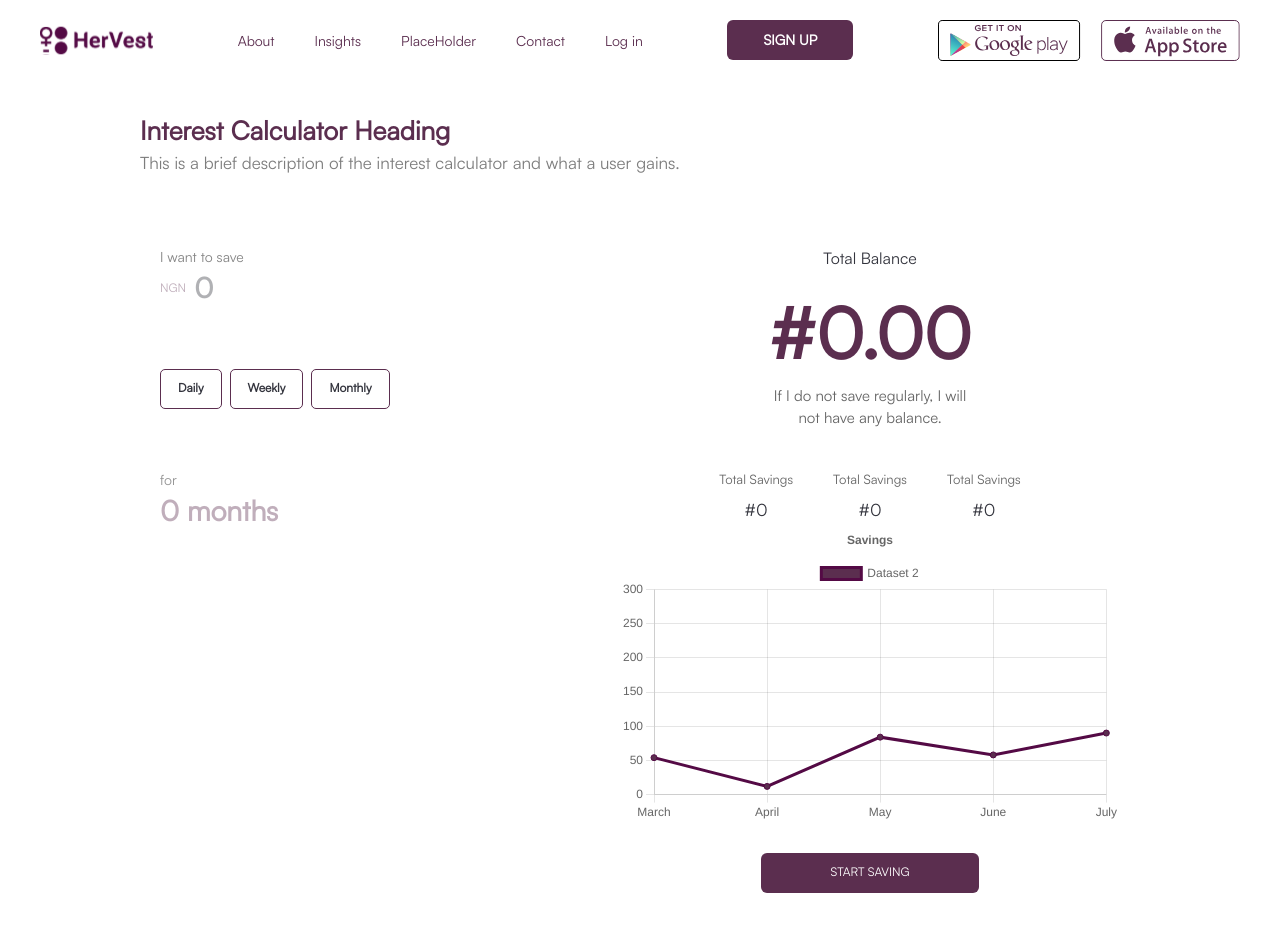
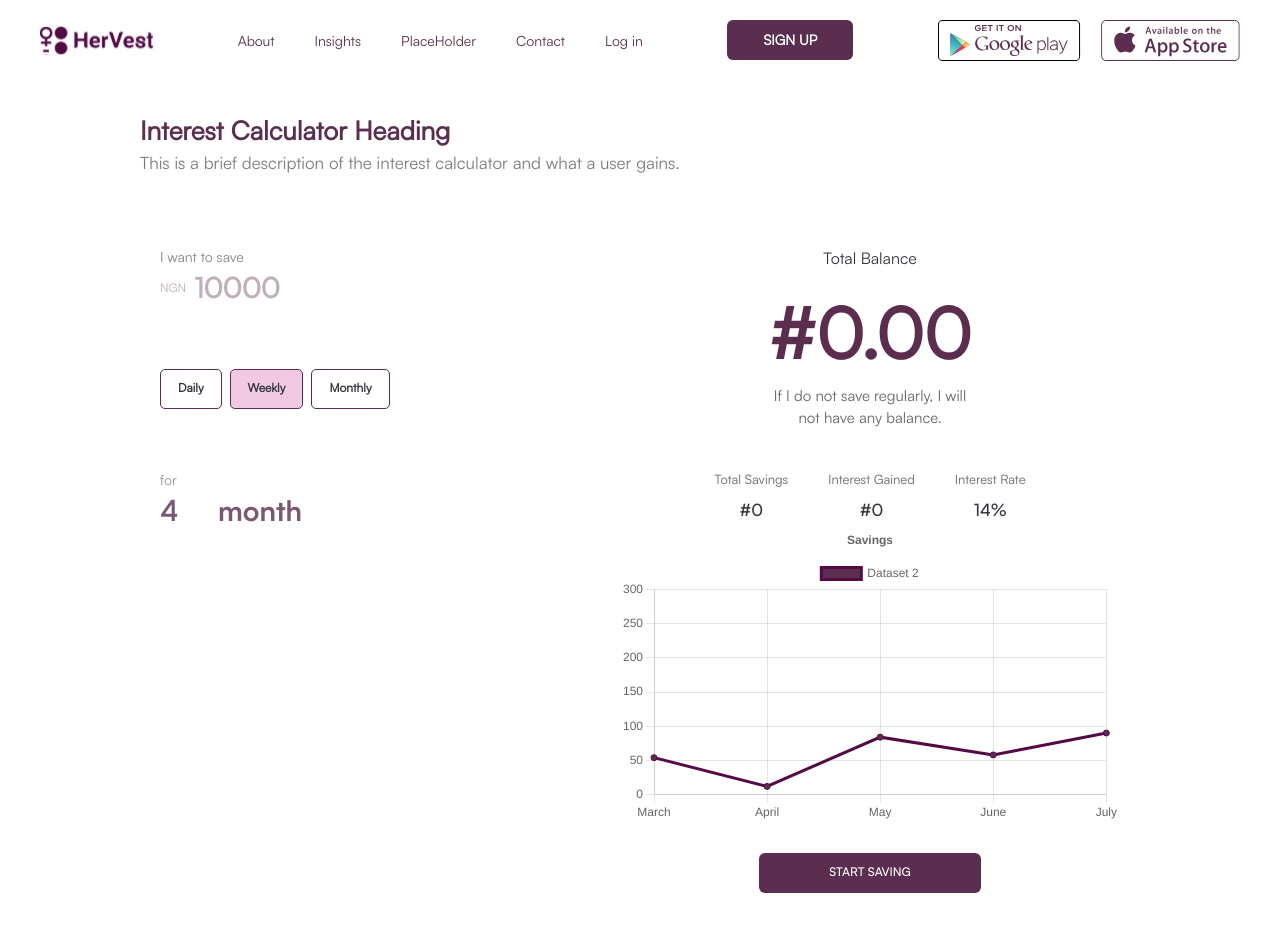
Before and after one commit to hervestng/interestCalculator, a React (Create React App) app: page / in a window 1280 px wide. Shown: the top 932 px of the page. Built offline with nearby package versions, Linux system fonts and the light colour scheme.

Commit message:
made input editable

```diff
--- a/package.json
+++ b/package.json
@@ -9,6 +9,7 @@
     "@testing-library/jest-dom": "^5.16.5",
     "@testing-library/react": "^13.4.0",
     "@testing-library/user-event": "^14.4.3",
+    "axios": "^1.4.0",
     "chart.js": "^4.3.0",
     "faker": "^6.6.6",
     "framer-motion": "^6.5.1",
--- a/src/ColorModeSwitcher.js
+++ b/src/ColorModeSwitcher.js
@@ -4,7 +4,7 @@ import { FaMoon, FaSun } from 'react-icons/fa';
 
 export const ColorModeSwitcher = props => {
   const { toggleColorMode } = useColorMode();
-  const text = useColorModeValue('dark', 'light');
+  const text = useColorModeValue('light');
   const SwitchIcon = useColorModeValue(FaMoon, FaSun);
 
   return (
--- a/src/Pages/Home.js
+++ b/src/Pages/Home.js
@@ -2,8 +2,6 @@ import { Box , Text} from '@chakra-ui/react'
 import React from 'react'
 import Navbar from '../components/Navbar'
 import InterestStat from '../components/InterestStat'
-
-
 
 
 const Home = () => {
--- a/src/components/InterestStat.js
+++ b/src/components/InterestStat.js
@@ -1,10 +1,46 @@
-import { Box, Text, Flex, HStack, Stack, Button, VStack, Center } from '@chakra-ui/react'
-import React from 'react'
+import { Box, Text, Flex, HStack, Stack, Button, VStack, Center, Input } from '@chakra-ui/react'
+import React,{useEffect, useState} from 'react'
 import LineChart from './LineChart'
+import { calculator } from '../utils/services'
 
 
 const InterestStat = () => {
 
+  const [amount, setAmount] = useState(10000)
+  const [timeframe, setTimeFrame] = useState(4)
+  const [frequency, setFrequency] = useState('weekly')
+  const [frequencyTime, setFrequencyTime] = useState('day')
+  const [errormessage, setErrorMessage] = useState('error')
+  const [errorMessageForAmount, setErrorMessageForAmount] = useState('')
+
+  const calculate = async()=>{
+
+    if(timeframe<3){
+      return setErrorMessage('Duration cannot be less than 3 months ')
+    }
+
+    if(timeframe>12){
+     return setErrorMessage('Duration cannot be more than 12 months ')
+    }
+
+    if(amount<=0){
+      return setErrorMessageForAmount('Amount must be greater than 0')
+    }
+    setErrorMessage('')
+    /*try {
+      const data = await calculator(amount, frequency,timeframe)
+      console.log(data,"dataa")
+    } catch (error) {
+      console.log(error,"error")
+    }*/
+  }
+
+
+
+  useEffect(()=>{
+
+    calculate()
+  },[amount, timeframe, frequency])
   return (
     <>
     <Flex m={["30px auto 0 auto","70px auto 0 auto"]} w={["100%","90%","80%"]} justifyContent="space-between" flexDir={["column","row"]} >
@@ -13,15 +49,53 @@ const InterestStat = () => {
                 <Text fontSize="14px" color="#666666" opacity="80%">I want to save</Text>
                  <HStack opacity="38%" >
                    <Text fontSize="12px" fontWeight="500" color="#5B2E4F">NGN </Text>
-                   <Text fontSize="28px"  fontWeight="700" color="#33343D">0</Text>
+                   <Input
+                       variant="unstyled"
+                       fontSize="28px"
+                       color="#5B2E4F"
+                       fontWeight="700"
+                      value={amount}
+                      type="number"
+                      min="0"
+                     onChange={(e)=>{
+                      setAmount(e.target.value);
+                      setErrorMessageForAmount('')
+                     }}/>
+
                  </HStack>
+                 <Text color="#FF4949" fontSize="12px" fontWeight="500" >{errorMessageForAmount}</Text>
                  <Stack m={["30px 0","60px 0"]} direction="row">
-                    <Button p="6px 17px 6px 17px" borderRadius="5px" border="1px solid #5B2E4F" fontSize="12px" color="#33343D" bg="#fff">Daily</Button>
-                    <Button p="6px 17px 6px 17px" borderRadius="5px" border="1px solid #5B2E4F" fontSize="12px" color="#33343D" bg="#fff">Weekly</Button>
-                    <Button p="6px 17px 6px 17px" borderRadius="5px" border="1px solid #5B2E4F" fontSize="12px" color="#33343D" bg="#fff" >Monthly</Button>
+                    <Button p="6px 17px 6px 17px" borderRadius="5px" border="1px solid #5B2E4F" fontSize="12px" color="#33343D" bg={frequency ==='daily'? '#F2C9E3' :"#fff"} onClick={() => {
+                      setFrequency("daily")
+                      }} >Daily</Button>
+                    <Button p="6px 17px 6px 17px" borderRadius="5px" border="1px solid #5B2E4F" fontSize="12px" color="#33343D" bg={frequency ==='weekly'? '#F2C9E3' :"#fff"} onClick={() => {
+                      setFrequency("weekly")
+                      }}>Weekly</Button>
+                    <Button p="6px 17px 6px 17px" borderRadius="5px" border="1px solid #5B2E4F" fontSize="12px" color="#33343D" bg={frequency ==='monthly'? '#F2C9E3' :"#fff"} onClick={() => {
+                      setFrequency("monthly")
+                      }}>Monthly</Button>
                  </Stack>
                  <Text color="#666666" fontSize="14px" fontWeight="500" opacity="70%">for</Text>
-                 <Text fontSize="28px" color="#5B2E4F" fontWeight="700" opacity="38%" >0  months</Text>
+                <HStack>
+                   <Input htmlSize={4}
+                   type="number"
+                    width="50px"
+                    value={timeframe}
+                    onChange={(e)=>{
+                        setTimeFrame(e.target.value);
+                        setErrorMessage('')
+                      }}
+                     caretColor="red"
+                     variant="unstyled"
+                     fontSize="28px"
+                     color="#5B2E4F"
+                     fontWeight="700"
+                     opacity="80%"/>
+
+                     <Text fontSize="28px" color="#5B2E4F" fontWeight="700" opacity="80%" fontFamily="SatoshiBolder">month</Text>
+                </HStack>
+                <Text color="#FF4949" fontSize="12px" fontWeight="500" opacity="80%">{errormessage}</Text>
+
             </Box>
         </Box>
         <Box >
@@ -33,21 +107,21 @@ const InterestStat = () => {
          <Stack direction="row" mt="40px"  spacing={10} justifyContent="center">
                 <VStack>
                     <Text fontSize={["11px","13px"]} fontWeight="400" color="#666666">Total Savings</Text>
-                    <Text fontSize={["15px","17px"]} fontWeight="500" color="#33343D" textAlign="center">#0</Text>
+                    <Text fontSize={["15px","17px"]} fontWeight="500" color="#33343D" textAlign="center" fontFamily="SatoshiBold">#0</Text>
                 </VStack>
                 <VStack>
-                   <Text fontSize={["11px","13px"]} fontWeight="400" color="#666666">Total Savings</Text>
-                    <Text fontSize={["15px","17px"]} fontWeight="500" color="#33343D" textAlign="center">#0</Text>
+                   <Text fontSize={["11px","13px"]} fontWeight="400" color="#666666">Interest Gained</Text>
+                    <Text fontSize={["15px","17px"]} fontWeight="500" color="#33343D" textAlign="center" fontFamily="SatoshiBold">#0</Text>
                 </VStack>
                 <VStack>
-                   <Text fontSize={["11px","13px"]} fontWeight="400" color="#666666">Total Savings</Text>
-                    <Text fontSize={["15px","17px"]} fontWeight="500" color="#33343D" textAlign="center">#0</Text>
+                   <Text fontSize={["11px","13px"]} fontWeight="400" color="#666666">Interest Rate</Text>
+                    <Text fontSize={["15px","17px"]} fontWeight="500" color="#33343D" textAlign="center" fontFamily="SatoshiBold">14%</Text>
                 </VStack>
             </Stack>
             <Box display={["none","none","block"]}><LineChart/></Box>
             <Center>
-              <Button m="30px 0" padding="13px 70px 13px 70px" borderRadius="6px" bg="#5B2E4F"
-              color="#fff" fontSize="12px" fontWeight="500">START SAVING</Button>
+              <Button m="30px 0" padding="13px 70px 13px 70px" borderRadius="6px" bg="#5B2E4F" fontFamily="SatoshiBold"
+              color="#fff" fontSize="12px" fontWeight="500" _hover={{color:"#5B2E4F", border:"1px solid #5B2E4F", bg:"#fff"}}>START SAVING</Button>
             </Center>
         </Box>
     </Flex>
--- a/src/components/LineChart.js
+++ b/src/components/LineChart.js
@@ -11,6 +11,8 @@ import {
 } from 'chart.js';
 import { Line } from 'react-chartjs-2';
 import { Box } from '@chakra-ui/react';
+
+//(14/100/365)*timeframe to get the interest.
 
 ChartJS.register(
   CategoryScale,
--- a/src/index.css
+++ b/src/index.css
@@ -4,6 +4,16 @@
     src: local('MyFont'), url(./fonts/Fonts/OTF/Satoshi-Regular.otf) format('woff');
 
   }
+  @font-face {
+    font-family: 'SatoshiBold';
+    src: local('MyFont'), url(./fonts/Fonts/OTF/Satoshi-Medium.otf) format('woff');
+
+  }
+  @font-face {
+    font-family: 'SatoshiBolder';
+    src: local('MyFont'), url(./fonts/Fonts/OTF/Satoshi-Bold.otf) format('woff');
+
+  }
 body {
     font-family: 'MyFont' !important;
   }
--- /dev/null
+++ b/src/utils/services.js
@@ -0,0 +1,11 @@
+import axios from 'axios'
+
+export const calculator = async(amount,frequency,timeframe)=>{
+    try {
+       const result = await axios.get(`http://interest-calc-api.hervest.ng/${amount}/${frequency}/${timeframe}`)
+       return result.response
+    } catch (error) {
+        console.log(error)
+        throw error
+    }
+}
```
Also changed, not shown: src/qrcode (1).png (added), 1 other file (tests, documents, lock files or other folders).
